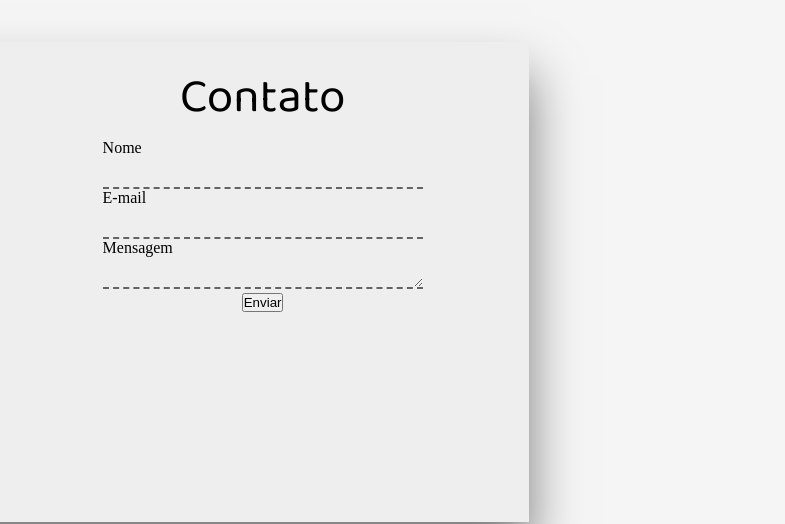
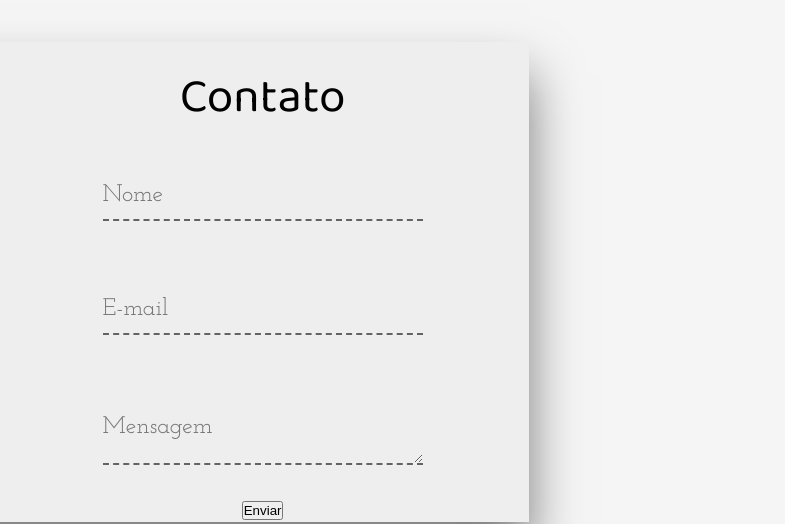
Before and after one commit to 1Samel2/Portfolio, a plain HTML site: page index.html in a window 1280 px wide. Shown: the part 2150-2674 px from the top of the page, 495-1280 px from the left. Drawn offline with Linux system fonts and the light colour scheme.

Commit message:
Att de cada dia

```diff
--- a/index.html
+++ b/index.html
@@ -186,16 +186,13 @@
                 <h1>Contato</h1>
                 <form>
                     <div class="input-group">
-                        <input type="text"  class="field" id="name">
-                        <label for="nome"  class="field-label">Nome</label>
+                        <input type="text"  class="field"   placeholder="Nome" id="name">
                     </div>
                     <div class="input-group">
-                        <input type="text" class="field" id="email">
-                        <label for="email" name="email" class="field-label">E-mail</label>
+                        <input type="text" class="field" placeholder="E-mail" id="email">
                     </div>
                     <div class="input-group">
-                        <textarea type="text" class="field" id="mensagem"></textarea>
-                        <label for="mensagem" class="field-label">Mensagem</label>
+                        <textarea type="text" class="field"  placeholder="Mensagem" id="text"></textarea>
                     </div>
                     <button type="submit">Enviar</button>
                 </form>
--- a/styles.css
+++ b/styles.css
@@ -472,9 +472,18 @@ header {
     border-bottom: 2px dashed #636363;
     height: 3rem;
     outline:none;
+    margin: 2rem 0;
 }
 
-.field-label{
-    position: absolute;
-    left: 0;
+.input-group textarea{
+    padding-top: 1rem;
+    max-width: 25rem;
+    max-height: 3rem;
 }
+
+
+
+.field:focus ~ label{
+    top: 0;
+    font-size: 1rem;
+}
```
